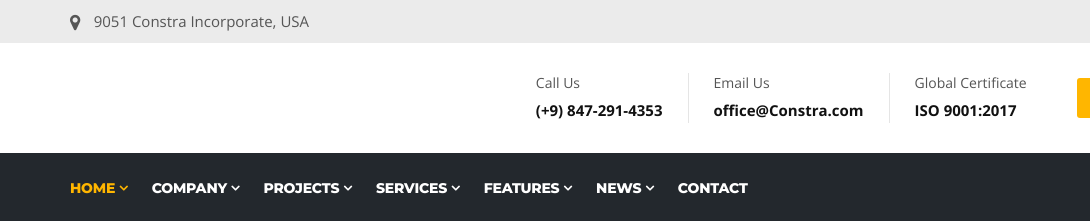
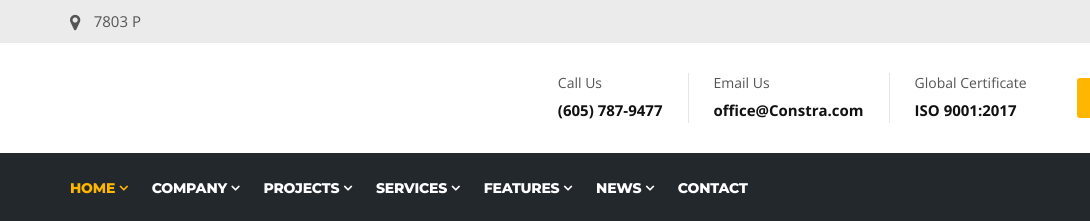
Before and after one commit to tylerdavis03/threesons.github.io, a plain HTML site: page contact.html in a window 1280 px wide. Shown: the top 221 px of the page, 0-1090 px from the left. Drawn offline with nearby package versions, Linux system fonts and the light colour scheme; some packages are replaced by stand-ins of ours.

Commit message:
Update contact.html

```diff
--- a/contact.html
+++ b/contact.html
@@ -52,7 +52,7 @@
 					<div class="col-lg-8 col-md-8 col-sm-6 col-xs-12">
 						<ul class="top-info">
 							<li><i class="fa fa-map-marker">&nbsp;</i>
-								<p class="info-text">9051 Constra Incorporate, USA</p>
+								<p class="info-text">7803 P</p>
 							</li>
 						</ul>
 					</div>
@@ -101,7 +101,7 @@
 									<div class="info-box">
 										<div class="info-box-content">
 											<p class="info-box-title">Call Us</p>
-											<p class="info-box-subtitle">(+9) 847-291-4353</p>
+											<p class="info-box-subtitle">(605) 787-9477</p>
 										</div>
 									</div>
 								</li>
```
